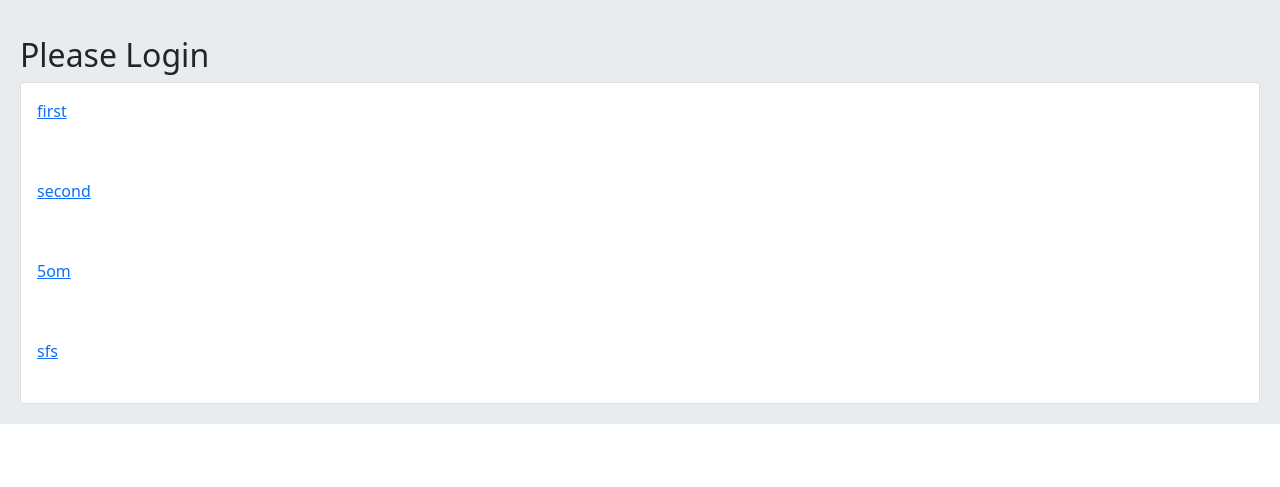
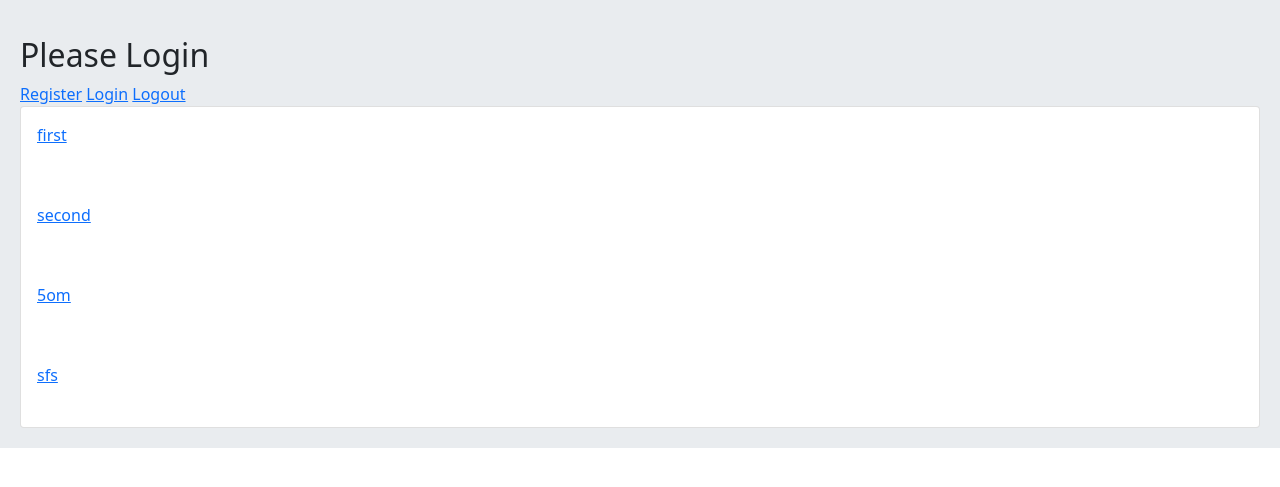
Before and after one commit to nabilo1989/blog, a Django app: page / in a window 1280 px wide. Shown: the part 56-543 px from the top of the page. Run offline with Django 4.2, Linux system fonts and the light colour scheme; data comes from the database, SQL or seed files in the repository; both versions use the stored data as it was after the commit.

Commit message:
request.user.is_authenticated

```diff
--- a/templates/index.html
+++ b/templates/index.html
@@ -7,6 +7,11 @@
     {% else %}
         <h2>Please Login</h2>
     {% endif %}
+    <a href="{% url 'user_register' %}">Register</a>
+    <a href="{% url 'user_login' %}">Login</a>
+    <a href="{% url 'user_logout' %}">Logout</a>
+
+
     <div class="card">
 
         {%  for todo in info %}
```
Also changed, not shown: db.sqlite3.
